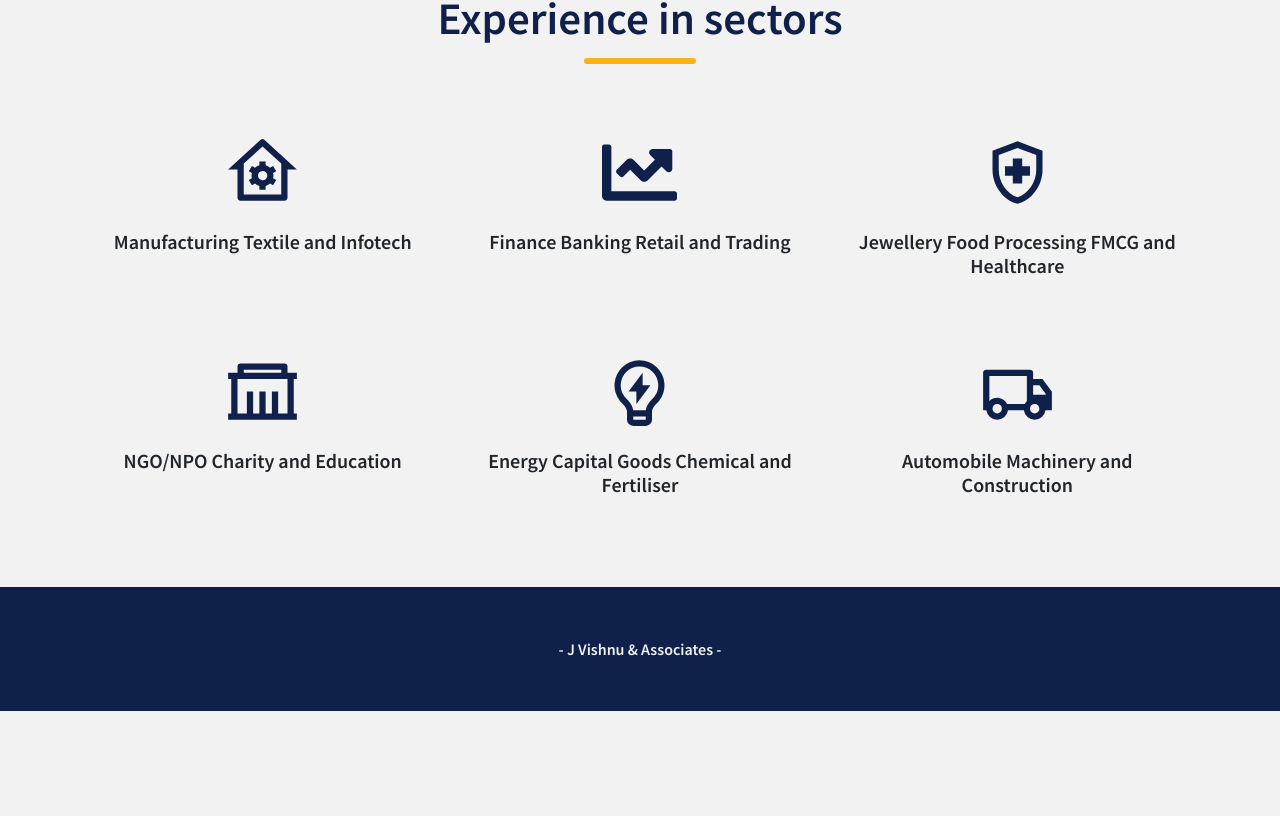
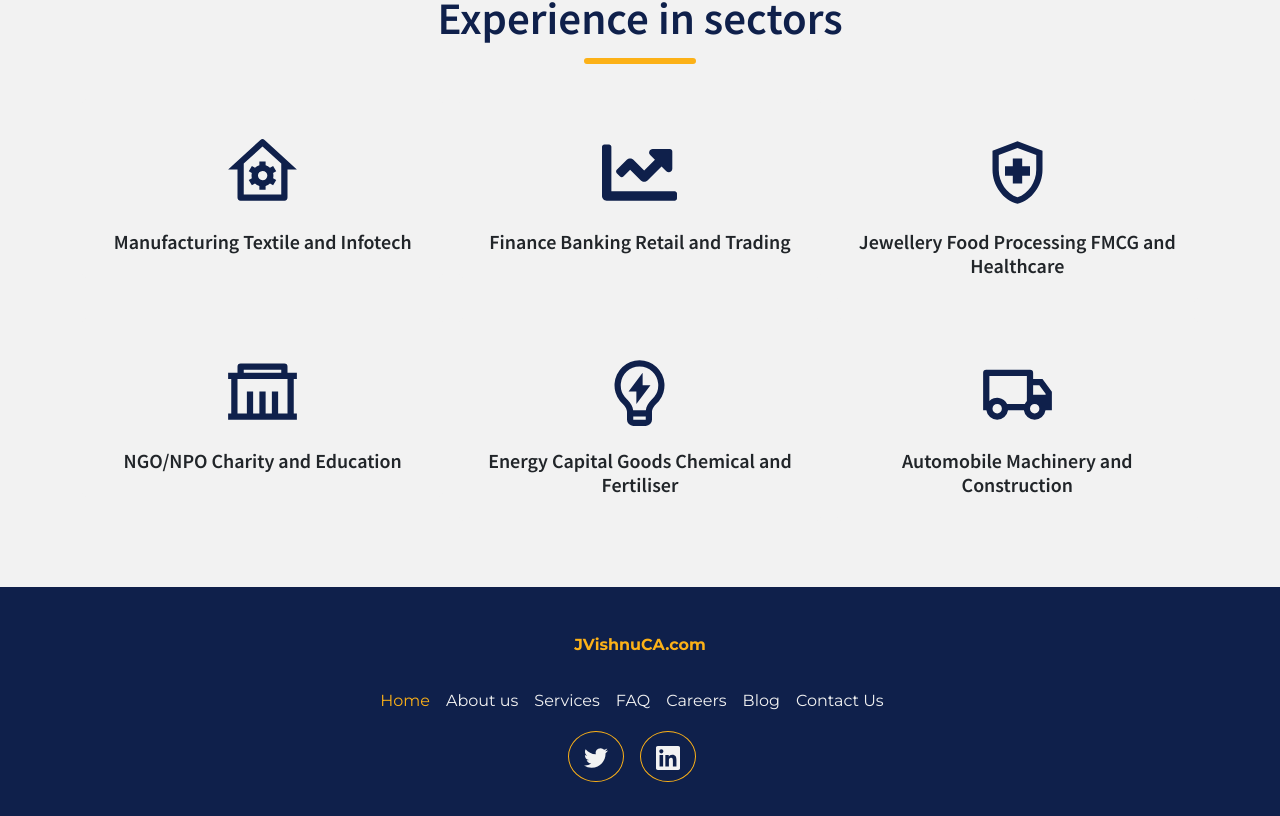
Before and after one commit to ghirihari/ca-site, a React (Create React App) app: page / in a window 1280 px wide. Shown: the part 1419-2235 px from the top of the page. Before the commit the page ends 2130 px from the top, so only its background shows below. Built offline with nearby package versions, Linux system fonts and the light colour scheme.

Commit message:
fix: Home page

```diff
--- a/src/Styles.css
+++ b/src/Styles.css
@@ -167,12 +167,3 @@ body {
     height: 100%;
     object-fit: cover;
 }
-
-
-.footer{
-    display: flex;
-    background-color: var(--blue);
-    color: var(--white);
-    padding: 50px;
-    justify-content: center;
-}
--- /dev/null
+++ b/src/components/footer.css
@@ -0,0 +1,47 @@
+.footer{
+    display: flex;
+    background-color: var(--blue);
+    color: var(--white);
+    padding: 30px;
+    justify-content: center;
+}
+
+.footerLinks{
+    display: flex;
+    flex-direction: column;
+    align-items: center;
+    font-family: var(--titleFont);
+}
+
+.footerTitle{
+    font-weight: 600;
+    color: var(--yellow);
+}
+
+.iconButton{
+    border-radius: 50%;
+    border: 1px solid var(--yellow);
+    padding: 15px;
+}
+
+.iconButton:hover{
+    background-color: var(--yellow);
+}
+
+.iconButton:hover svg{
+    fill: var(--blue);
+}
+
+.footer img{
+    padding: 10px;
+    background-color: var(--white);
+    border-radius: 10px;
+}
+
+.footerLink:hover{
+    color:var(--yellow)
+}
+
+.current{
+    color: var(--yellow);
+}
--- a/src/components/footer.js
+++ b/src/components/footer.js
@@ -1,9 +1,47 @@
 import React from 'react'
+import { Link } from 'react-router-dom';
+import './footer.css';
+import {SiLinkedin, SiTwitter} from 'react-icons/si'
+import { useLocation } from 'react-router-dom'
 
-const footer = () => {
+const Footer = () => {
+  const location = useLocation();
+  const items = [
+    {text:'Home', link:'/'},
+    {text:'About us', link:'/about'},
+    {text:'Services', link:'/services'},
+    {text:'FAQ', link:'/faq'},
+    {text:'Careers', link:'/careers'},
+    {text:'Blog', link:'/blog'},
+    {text:'Contact Us', link:'/contact'}
+  ];
+
+  const links = [
+    {
+        icon: <SiTwitter size='24px'/>,
+        link:'https://twitter.com/sanker_vishnu',
+    },
+    {
+        icon:<SiLinkedin size='24px'/>,
+        link:'https://www.linkedin.com/in/ca-vishnu-sanker-44584b140/',
+    },
+  ]
   return (
-    <div className='footer'>- J Vishnu & Associates - </div>
+    <div className='footer'>
+      <div className='container footerLinks'>
+        <label className='footerTitle m-3'>JVishnuCA.com</label>
+        <div className='links m-3 d-none d-md-block'>
+          {items.map(item=>{
+            const classes = location.pathname===item.link ? "current" : "";
+            return(<Link className={"me-3 footerLink "+classes} to={item.link}>{item.text}</Link>)
+          })}
+        </div>
+        <div className='m-3'>
+          {links.map(item=><Link className="me-3 iconButton" to={item.link}>{item.icon}</Link>)}
+        </div>
+      </div>
+    </div>
   )
 }
 
-export default footer
+export default Footer
--- a/src/components/pages/home/content.css
+++ b/src/components/pages/home/content.css
@@ -26,6 +26,7 @@
     width: 10%;
     margin: 10px 0px;
     border: 3px solid var(--yellow);
+    background-color: var(--yellow);
     opacity: 1;
     border-radius: 5px;
 }
@@ -43,6 +44,7 @@
     transition: width 0.5s;
     margin: 0px 5px;
     border: 3px solid var(--white);
+    background-color: var(--white);
 
 }
 .sectorCard:hover{
@@ -51,6 +53,7 @@
 .sectorCard:hover .line{
     width: 50px;
     border: 3px solid var(--yellow);
+    background-color: var(--yellow);
 }
 
 .cardText{
```
